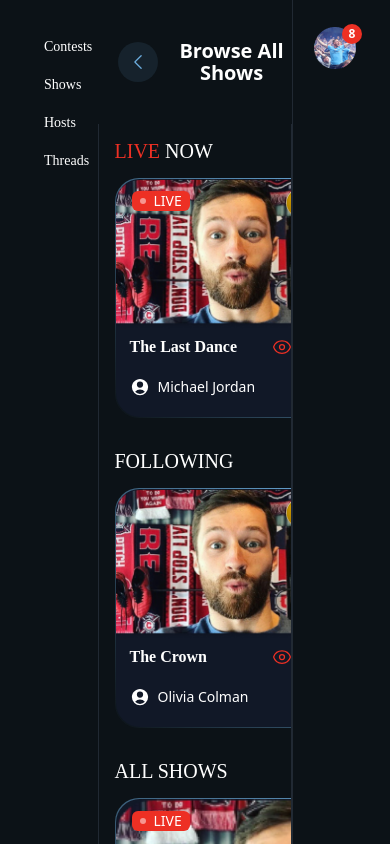
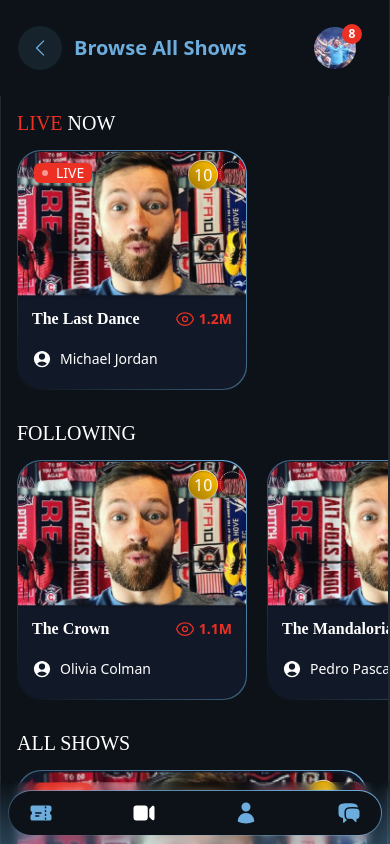
Before and after one commit to nikolagigic/vue-frontend-design-test, a Vue app: page /dashboard/shows in a window 390 px wide. Shown: the top 844 px of the page. Built offline with nearby package versions, Linux system fonts and the light colour scheme; a web font is replaced by a local one.

Commit message:
feat: mobile layout

```diff
--- /dev/null
+++ b/src/components/MobileNavBar.vue
@@ -0,0 +1,32 @@
+<script setup lang="ts">
+import {
+  TicketIcon,
+  VideoCameraIcon,
+  UserIcon,
+  ChatBubbleLeftRightIcon
+} from '@heroicons/vue/24/solid'
+import { RouterLink } from 'vue-router'
+</script>
+
+<template>
+  <div
+    class="to-dark-brand-primary/0 from-dark-brand-primary/30 bg-gradient-to-t p-2 backdrop-blur-sm"
+  >
+    <div class="w-full rounded-[100px] bg-gradient-to-tr from-[#6CADDE]/0 to-[#6CADDE]/100 p-[1px]">
+      <div class="flex w-full justify-between rounded-[100px] bg-dark-brand-bg-main px-5 py-2.5">
+        <RouterLink class="text-dark-brand-primary" to="/dashboard/contests">
+          <TicketIcon class="h-6 w-6" />
+        </RouterLink>
+        <RouterLink class="text-dark-brand-primary" to="/dashboard/shows">
+          <VideoCameraIcon class="h-6 w-6" />
+        </RouterLink>
+        <RouterLink class="text-dark-brand-primary" to="/dashboard/hosts">
+          <UserIcon class="h-6 w-6" />
+        </RouterLink>
+        <RouterLink class="text-dark-brand-primary" to="/dashboard/threads">
+          <ChatBubbleLeftRightIcon class="h-6 w-6" />
+        </RouterLink>
+      </div>
+    </div>
+  </div>
+</template>
--- a/src/layouts/DashboardLayout.vue
+++ b/src/layouts/DashboardLayout.vue
@@ -1,14 +1,24 @@
 <script setup lang="ts">
 import NavBar from '@/components/NavBar.vue'
+import MobileNavBar from '@/components/MobileNavBar.vue'
 import UserInfo from '@/components/UserInfo.vue'
 </script>
 
 <template>
-  <div class="grid grid-cols-4">
+  <div class="hidden grid-cols-4 sm:grid">
     <NavBar />
     <div class="col-span-2 h-screen w-full">
       <RouterView />
     </div>
     <UserInfo />
   </div>
+  <div class="relative w-full sm:hidden">
+    <div class="absolute right-0 top-0">
+      <UserInfo />
+    </div>
+    <RouterView />
+    <div class="sticky bottom-0">
+      <MobileNavBar />
+    </div>
+  </div>
 </template>
--- a/src/router/index.ts
+++ b/src/router/index.ts
@@ -3,6 +3,8 @@ import HomeView from '../views/HomeView.vue'
 import DashboardLayout from '@/layouts/DashboardLayout.vue'
 
 const router = createRouter({
+  linkActiveClass: '!text-white',
+  linkExactActiveClass: '!text-white',
   history: createWebHistory(import.meta.env.BASE_URL),
   routes: [
     {
--- a/src/views/Shows/ShowsView.vue
+++ b/src/views/Shows/ShowsView.vue
@@ -10,7 +10,7 @@ const restOfShows = followingShows.filter((show) => !show.live)
 
 <template>
   <main class="h-full w-full border-r border-gray-700/50">
-    <button class="group flex items-center space-x-3.5 py-10 pl-5">
+    <button class="group flex items-center space-x-3.5 py-7 pl-5 sm:py-10">
       <div
         class="flex shrink-0 transform items-center justify-center rounded-full bg-dark-brand-bg-secondary/10 p-2.5 transition-transform group-hover:scale-110"
       >
```
